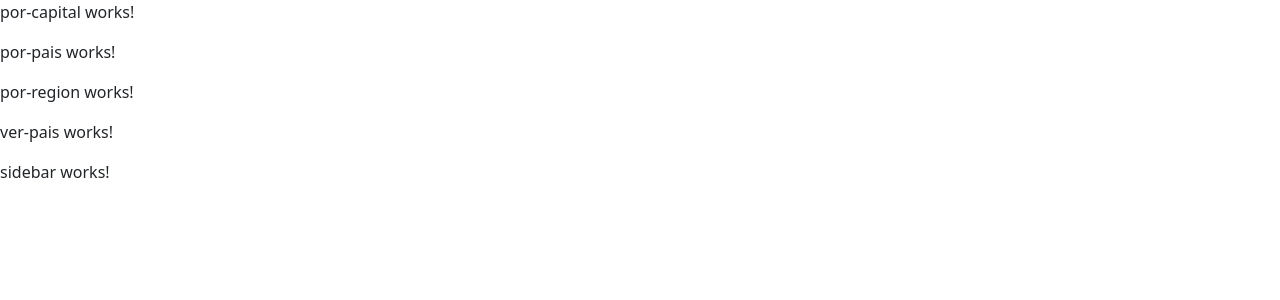
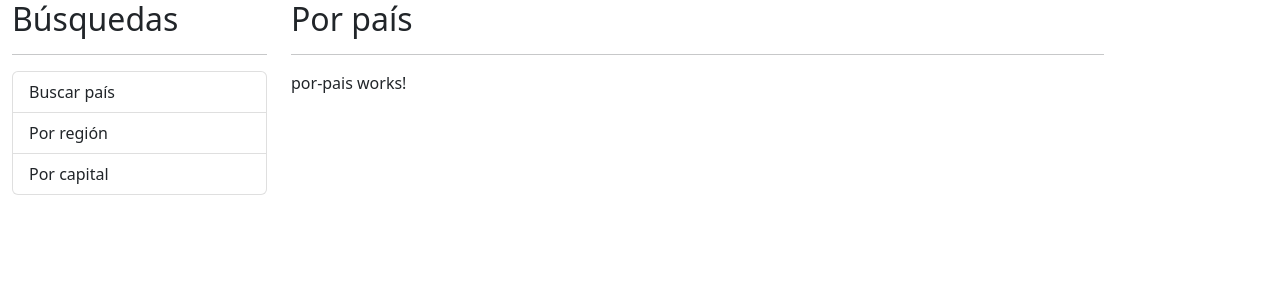
Before and after one commit to jqm75/paisesApp, an Angular app: page / in a window 1280 px wide. Shown: the top 300 px of the page. Built offline with nearby package versions, Linux system fonts and the light colour scheme.

Commit message:
HTML structure

```diff
--- a/src/app/app.component.html
+++ b/src/app/app.component.html
@@ -1,5 +1,18 @@
-<app-por-capital></app-por-capital>
-<app-por-pais></app-por-pais>
-<app-por-region></app-por-region>
-<app-ver-pais></app-ver-pais>
-<app-sidebar></app-sidebar>
+<div class="row container">
+
+    <div class="col-3">
+        <h2>Búsquedas</h2>
+        <hr>
+        <ul class="list-group">
+            <li class="list-group-item">Buscar país</li>
+            <li class="list-group-item">Por región</li>
+            <li class="list-group-item">Por capital</li>
+        </ul>
+    </div>
+    <div class="col">
+        <h2>Por país</h2>
+        <hr>
+        <app-por-pais></app-por-pais>
+    </div>
+
+</div>
```
